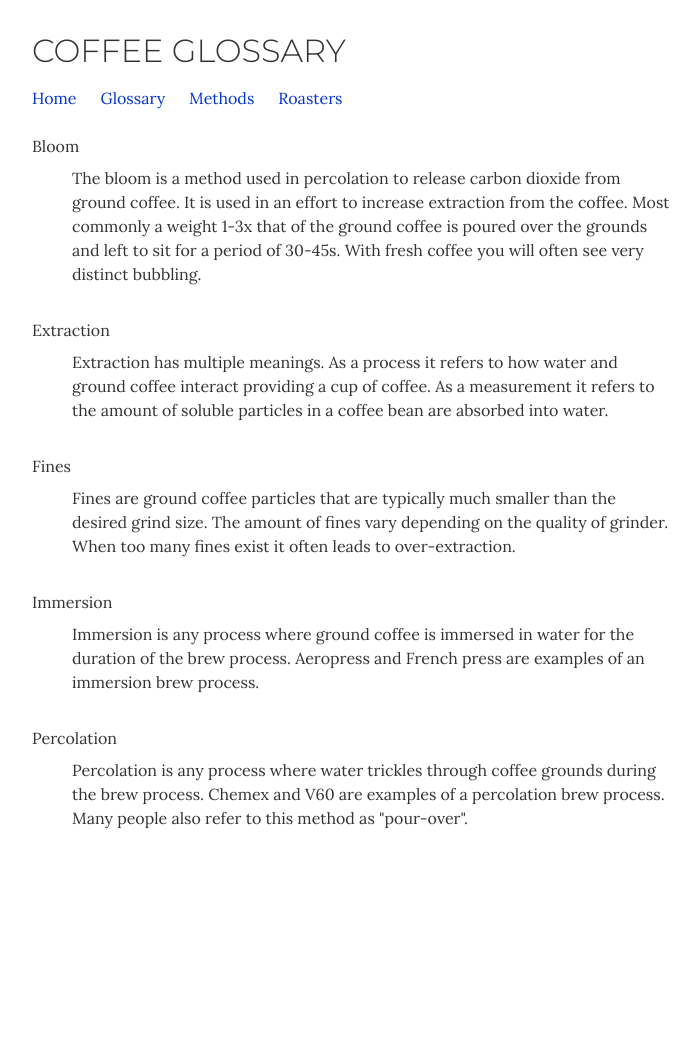
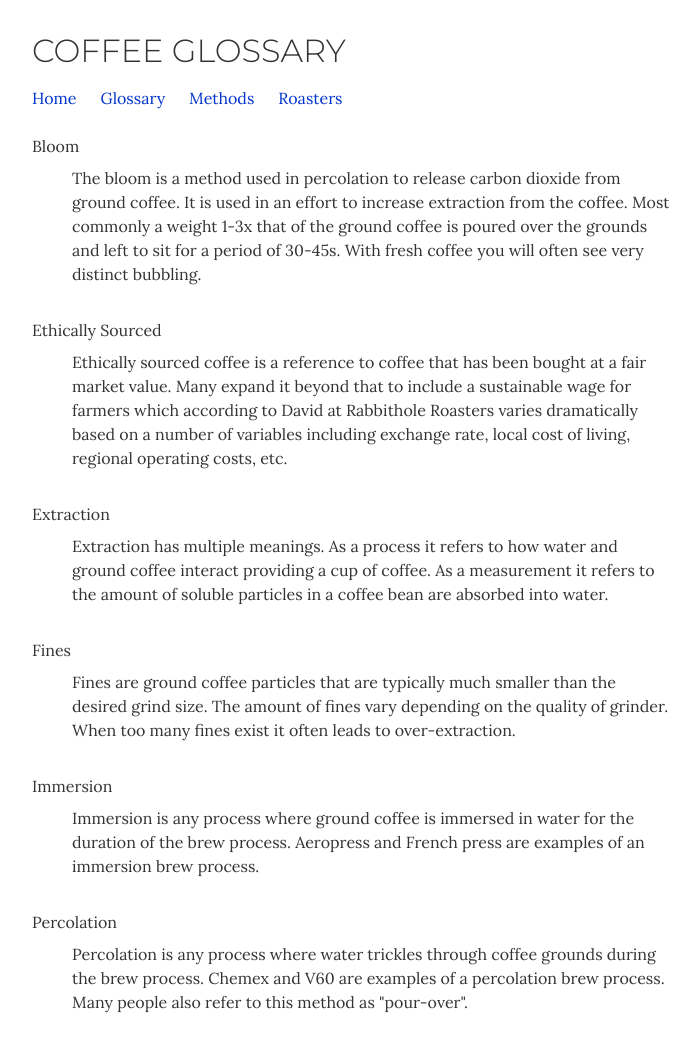
Before and after one commit to natecafe/natecafe, a Jekyll site: the page built from glossary.html, in a window 1280 px wide. Shown: the whole page, without its empty margins (288-988 px from the left). Built offline with Jekyll 4.4.1, drawn with Linux system fonts in a browser that asks for light colours; before the commit the page ends 900 px from its top, so only the background shows below that.

Commit message:
Add ethically sourced to glossary

```diff
--- a/glossary.html
+++ b/glossary.html
@@ -11,22 +11,34 @@ layout:     default
         over the grounds and left to sit for a period of 30-45s. With fresh
         coffee you will often see very distinct bubbling.
     </dd>
+
+    <dt>Ethically Sourced</dt>
+    <dd>Ethically sourced coffee is a reference to coffee that has been bought
+        at a fair market value. Many expand it beyond that to include a
+        sustainable wage for farmers which according to David at Rabbithole
+        Roasters varies dramatically based on a number of variables including
+        exchange rate, local cost of living, regional operating costs, etc.
+    </dd>
+
     <dt>Extraction</dt>
     <dd>Extraction has multiple meanings. As a process it refers to how water
         and ground coffee interact providing a cup of coffee. As a measurement
         it refers to the amount of soluble particles in a coffee bean are
         absorbed into water.
     </dd>
+
     <dt>Fines</dt>
     <dd>Fines are ground coffee particles that are typically much smaller than
         the desired grind size. The amount of fines vary depending on the
         quality of grinder. When too many fines exist it often leads to
         over-extraction.
     </dd>
+
     <dt>Immersion</dt>
     <dd>Immersion is any process where ground coffee is immersed in water for
          the duration of the brew process. Aeropress and French press are
           examples of an immersion brew process.</dd>
+
     <dt>Percolation</dt>
     <dd>Percolation is any process where water trickles through coffee grounds
         during the brew process. Chemex and V60 are examples of a percolation
```
